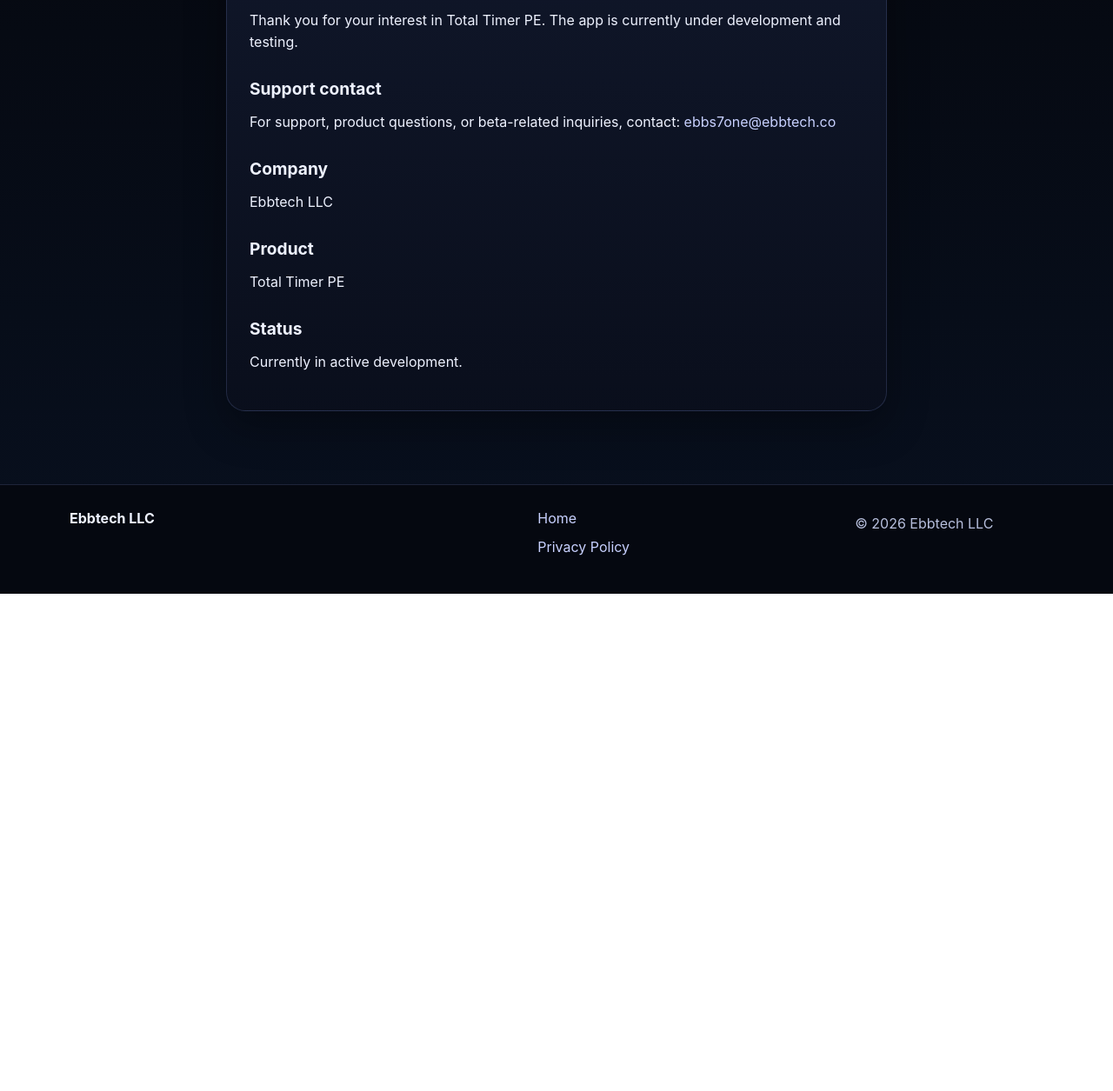
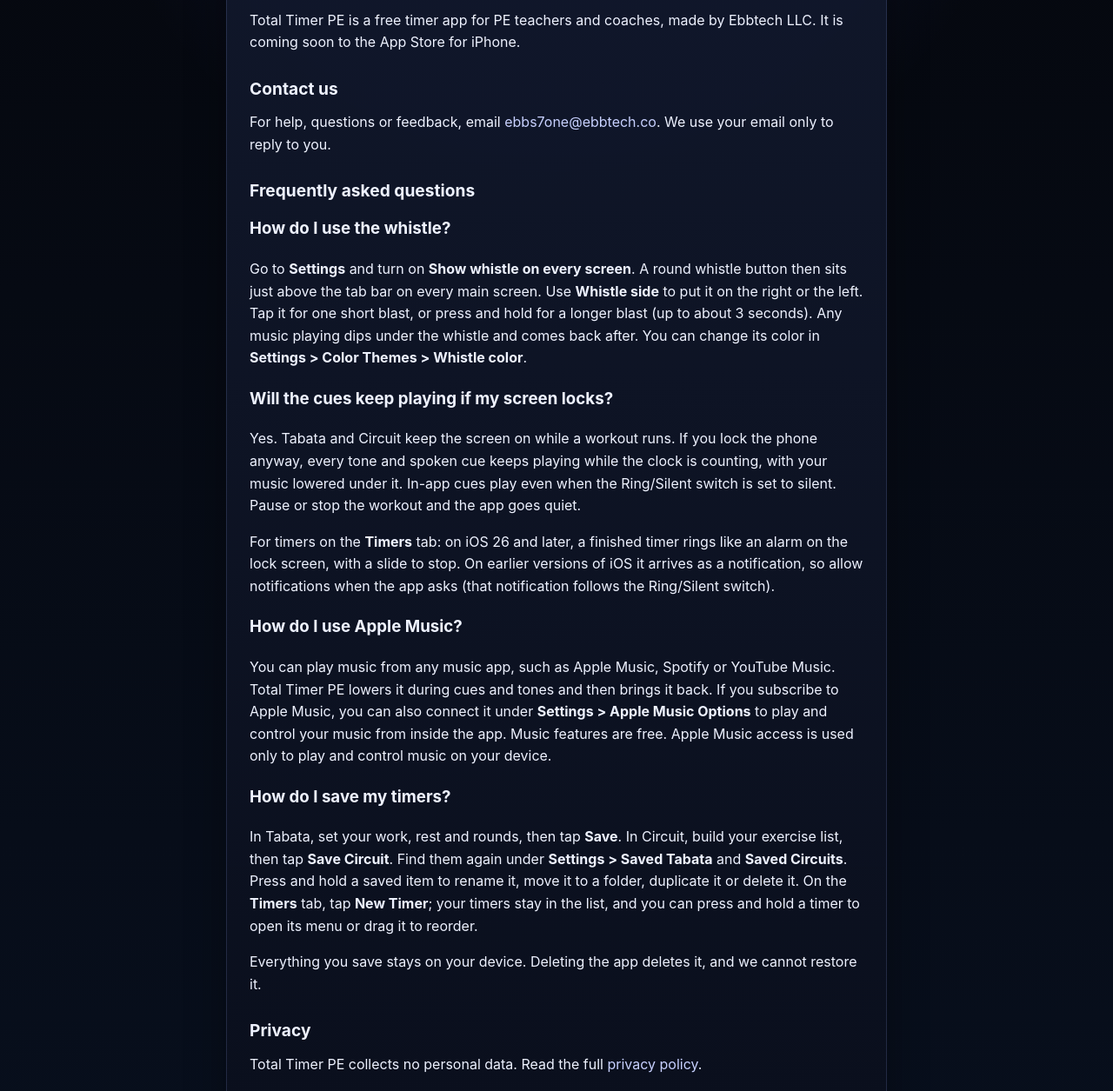
Before and after one commit to ebbs7one/ebbtech-site, a plain HTML site: page site/support.html in a window 1280 px wide. Shown: the part 285-1540 px from the top of the page at 87% size. Before the commit the page ends 968 px from the top, so only its background shows below. Drawn offline with Linux system fonts and the light colour scheme.

Commit message:
Rewrite support page: contact, FAQ and privacy link

```diff
--- a/site/support.html
+++ b/site/support.html
@@ -4,7 +4,7 @@
   <meta charset="UTF-8" />
   <meta name="viewport" content="width=device-width, initial-scale=1.0" />
   <title>Support | Ebbtech LLC</title>
-  <meta name="description" content="Support information for Ebbtech LLC and Total Timer PE." />
+  <meta name="description" content="Support and FAQ for Total Timer PE, a free timer app by Ebbtech LLC." />
   <link rel="stylesheet" href="styles.css" />
 </head>
 <body>
@@ -23,19 +23,67 @@
       <p class="eyebrow">Support</p>
       <h1>Total Timer PE Support</h1>
       <p>
-        Thank you for your interest in Total Timer PE. The app is currently under development and testing.
+        Total Timer PE is a free timer app for PE teachers and coaches, made by Ebbtech LLC.
+        It is coming soon to the App Store for iPhone.
       </p>
-      <h2>Support contact</h2>
+
+      <h2>Contact us</h2>
       <p>
-        For support, product questions, or beta-related inquiries, contact:
-        <a href="mailto:ebbs7one@ebbtech.co">ebbs7one@ebbtech.co</a>
+        For help, questions or feedback, email
+        <a href="mailto:ebbs7one@ebbtech.co">ebbs7one@ebbtech.co</a>.
+        We use your email only to reply to you.
       </p>
+
+      <h2>Frequently asked questions</h2>
+
+      <h3>How do I use the whistle?</h3>
+      <p>
+        Go to <strong>Settings</strong> and turn on <strong>Show whistle on every screen</strong>. A round whistle button
+        then sits just above the tab bar on every main screen. Use <strong>Whistle side</strong> to put it on the right or
+        the left. Tap it for one short blast, or press and hold for a longer blast (up to about 3 seconds). Any music
+        playing dips under the whistle and comes back after. You can change its color in
+        <strong>Settings &gt; Color Themes &gt; Whistle color</strong>.
+      </p>
+
+      <h3>Will the cues keep playing if my screen locks?</h3>
+      <p>
+        Yes. Tabata and Circuit keep the screen on while a workout runs. If you lock the phone anyway, every tone and
+        spoken cue keeps playing while the clock is counting, with your music lowered under it. In-app cues play even
+        when the Ring/Silent switch is set to silent. Pause or stop the workout and the app goes quiet.
+      </p>
+      <p>
+        For timers on the <strong>Timers</strong> tab: on iOS 26 and later, a finished timer rings like an alarm on the
+        lock screen, with a slide to stop. On earlier versions of iOS it arrives as a notification, so allow notifications
+        when the app asks (that notification follows the Ring/Silent switch).
+      </p>
+
+      <h3>How do I use Apple Music?</h3>
+      <p>
+        You can play music from any music app, such as Apple Music, Spotify or YouTube Music. Total Timer PE lowers it
+        during cues and tones and then brings it back. If you subscribe to Apple Music, you can also connect it under
+        <strong>Settings &gt; Apple Music Options</strong> to play and control your music from inside the app. Music
+        features are free. Apple Music access is used only to play and control music on your device.
+      </p>
+
+      <h3>How do I save my timers?</h3>
+      <p>
+        In Tabata, set your work, rest and rounds, then tap <strong>Save</strong>. In Circuit, build your exercise list,
+        then tap <strong>Save Circuit</strong>. Find them again under <strong>Settings &gt; Saved Tabata</strong> and
+        <strong>Saved Circuits</strong>. Press and hold a saved item to rename it, move it to a folder, duplicate it or
+        delete it. On the <strong>Timers</strong> tab, tap <strong>New Timer</strong>; your timers stay in the list, and
+        you can press and hold a timer to open its menu or drag it to reorder.
+      </p>
+      <p>
+        Everything you save stays on your device. Deleting the app deletes it, and we cannot restore it.
+      </p>
+
+      <h2>Privacy</h2>
+      <p>
+        Total Timer PE collects no personal data. Read the full <a href="privacy.html">privacy policy</a>.
+      </p>
+
       <h2>Company</h2>
       <p>Ebbtech LLC</p>
-      <h2>Product</h2>
-      <p>Total Timer PE</p>
-      <h2>Status</h2>
-      <p>Currently in active development.</p>
     </div>
   </main>
 
```
